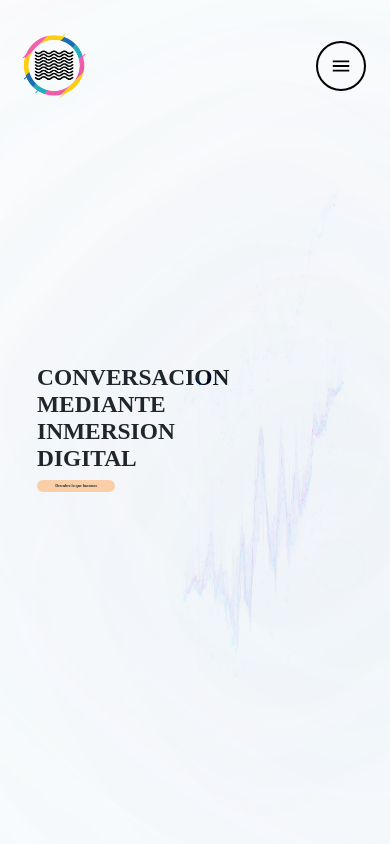
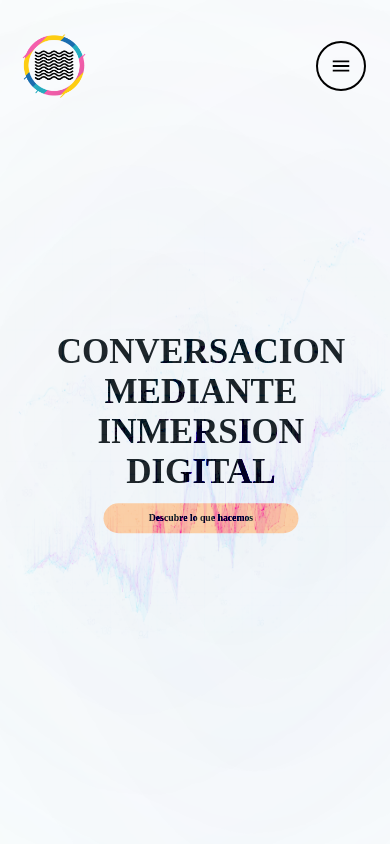
Before and after one commit to RandomAlien3096/analyzeweb, a React (Create React App) app: page / in a window 390 px wide. Shown: the top 844 px of the page. Built offline with nearby package versions, Linux system fonts and the light colour scheme.

Commit message:
responsive header section

```diff
--- a/src/containers/header/header.css
+++ b/src/containers/header/header.css
@@ -127,3 +127,25 @@
 }
 
 /*---------------------------------------------------------------------*/
+
+@media screen and (max-width: 650px) {
+    .analyzeweb__header-content{
+        width: 100vw;
+        align-items: center;
+    }
+    .analyzeweb__header-content h2{
+        font-size: 9vmin;
+    }
+    .analyzeweb__header-graphics{
+        position: absolute;
+        width: 100vw;
+        height: 50vh;
+    }
+    #graphs{
+        width: 100%;
+        height: 100%;
+    }
+    .analyzeweb__header-content_button{
+        transform: scale(2.5);
+    }
+}
```
